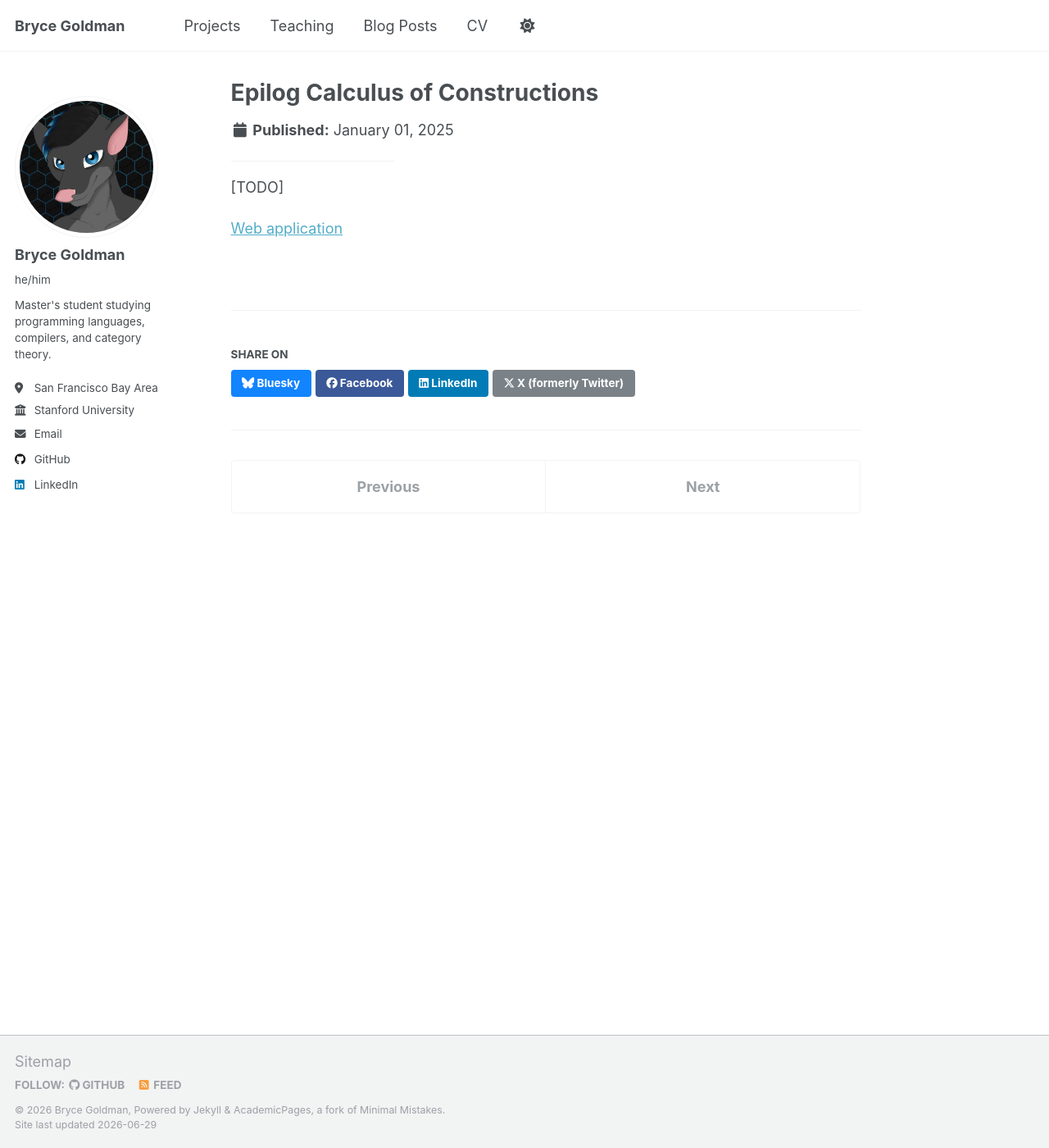
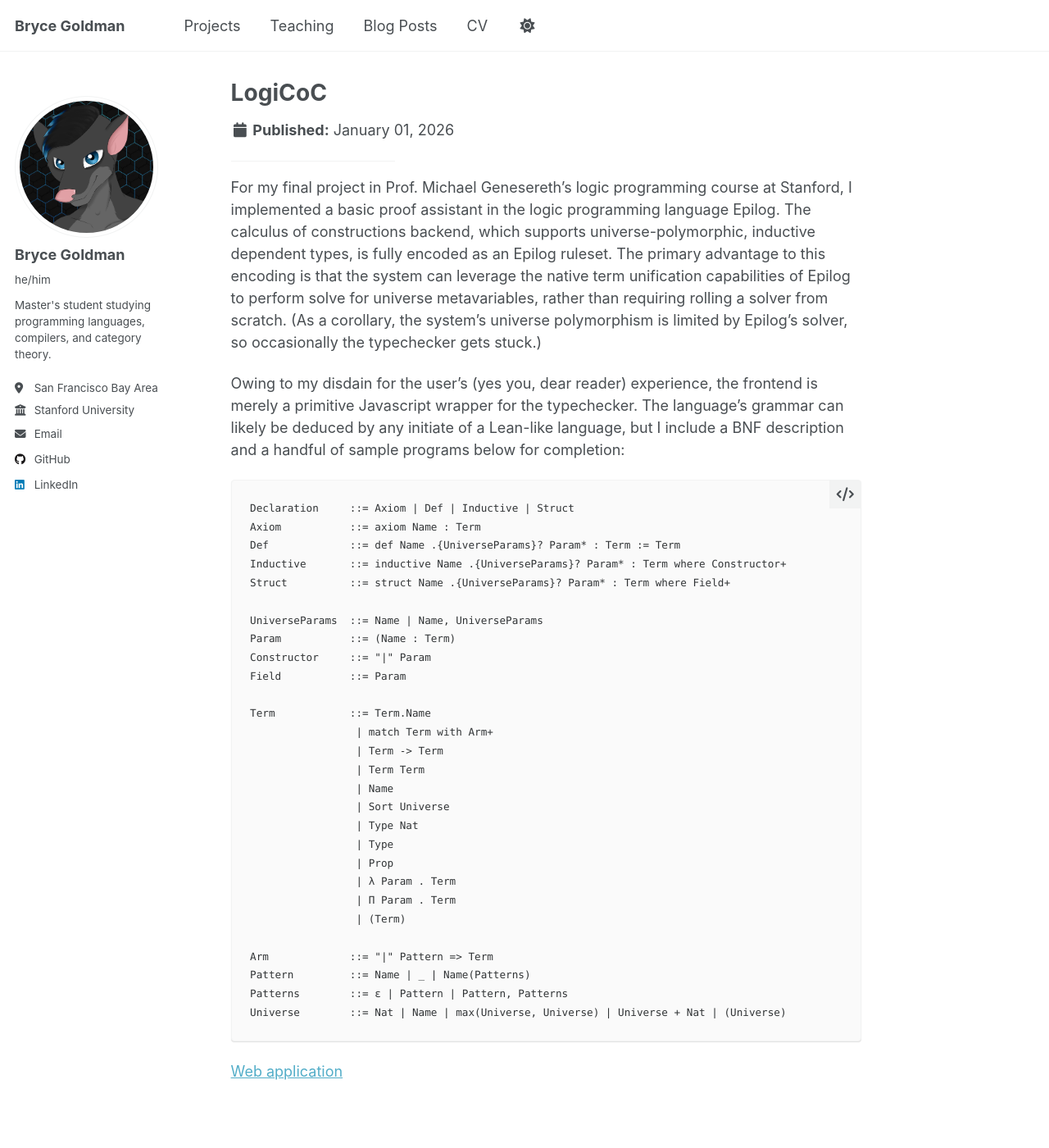
Before and after one commit to Alkizar/alkizar.github.io, a Jekyll site: the page built from _publications/epilog_coc.md, in a window 1280 px wide and 1400 px high. Shown: the whole window at 82% size. Built offline with Jekyll 4.4.1, drawn with Linux system fonts in a browser that asks for light colours.

Commit message:
Added description for LogiCoC

````diff
--- a/_publications/epilog_coc.md
+++ b/_publications/epilog_coc.md
@@ -1,13 +1,46 @@
 ---
-title: "Epilog Calculus of Constructions"
+title: "LogiCoC"
 collection: publications
 category: software
 permalink: /project/epilog_coc
-excerpt: '[TODO]'
+excerpt: 'An implementation of the calculus of constructions as a logic program'
 paperurl: 'https://github.com/Alkizar/epilog-coc'
-date: 2025-01-01
+date: 2026-01-01
 ---
 
-[TODO]
+For my final project in Prof. Michael Genesereth's logic programming course at Stanford, I implemented a basic proof assistant in the logic programming language Epilog. The calculus of constructions backend, which supports universe-polymorphic, inductive dependent types, is fully encoded as an Epilog ruleset. The primary advantage to this encoding is that the system can leverage the native term unification capabilities of Epilog to perform solve for universe metavariables, rather than requiring rolling a solver from scratch. (As a corollary, the system's universe polymorphism is limited by Epilog's solver, so occasionally the typechecker gets stuck.)
+
+Owing to my disdain for the user's (yes you, dear reader) experience, the frontend is merely a primitive Javascript wrapper for the typechecker. The language's grammar can likely be deduced by any initiate of a Lean-like language, but I include a BNF description and a handful of sample programs below for completion:
+
+```
+Declaration     ::= Axiom | Def | Inductive | Struct
+Axiom           ::= axiom Name : Term
+Def             ::= def Name .{UniverseParams}? Param* : Term := Term
+Inductive       ::= inductive Name .{UniverseParams}? Param* : Term where Constructor+
+Struct          ::= struct Name .{UniverseParams}? Param* : Term where Field+
+
+UniverseParams  ::= Name | Name, UniverseParams
+Param           ::= (Name : Term)
+Constructor     ::= "|" Param
+Field           ::= Param
+
+Term            ::= Term.Name
+                 | match Term with Arm+
+                 | Term -> Term
+                 | Term Term
+                 | Name
+                 | Sort Universe
+                 | Type Nat
+                 | Type
+                 | Prop
+                 | λ Param . Term
+                 | Π Param . Term
+                 | (Term)
+
+Arm             ::= "|" Pattern => Term
+Pattern         ::= Name | _ | Name(Patterns)
+Patterns        ::= ε | Pattern | Pattern, Patterns
+Universe        ::= Nat | Name | max(Universe, Universe) | Universe + Nat | (Universe)
+```
 
 <a href='https://epilog-coc.netlify.app/'>Web application</a>
````
Also changed, not shown: _pages/cv.md (+3 -3 lines).
